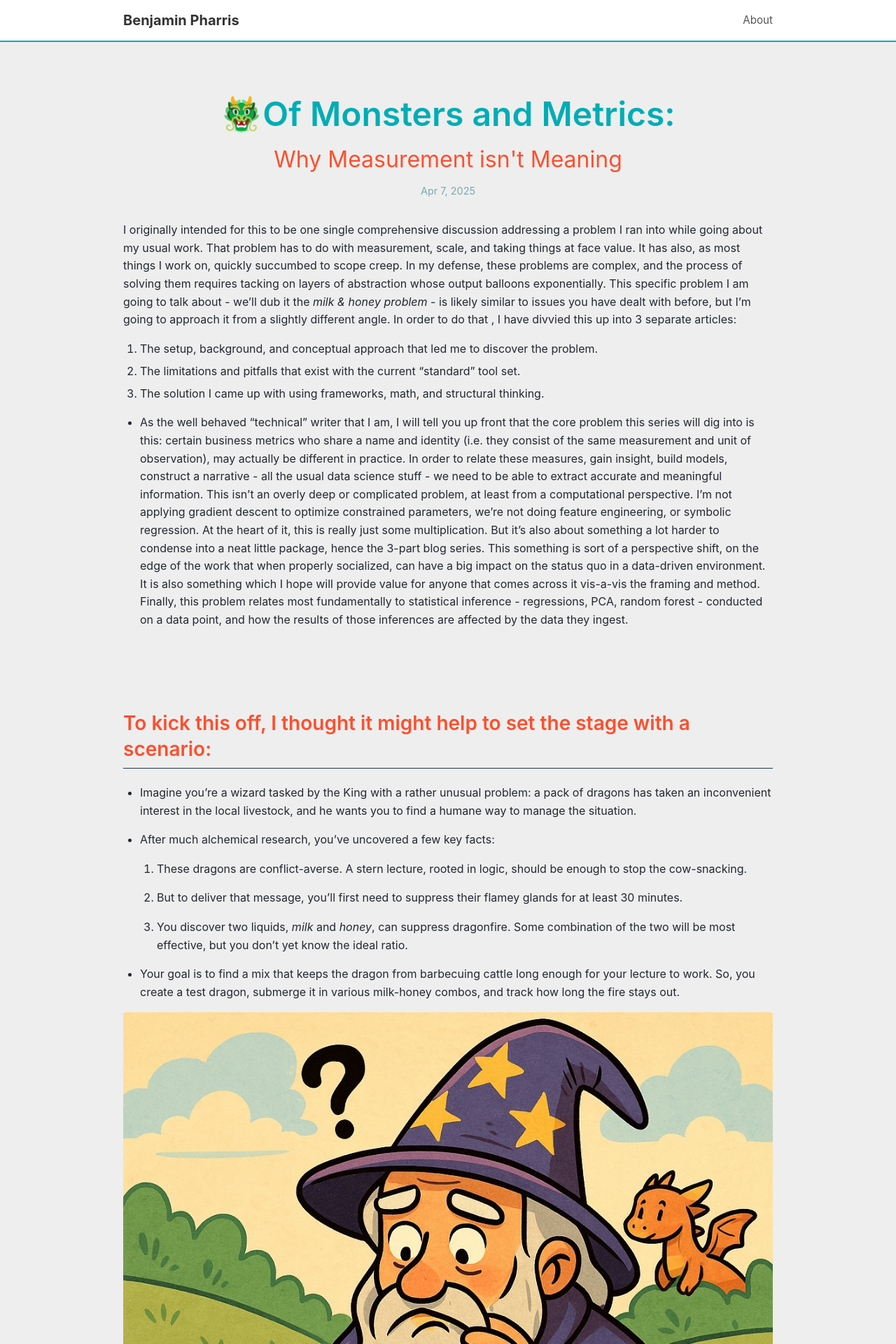
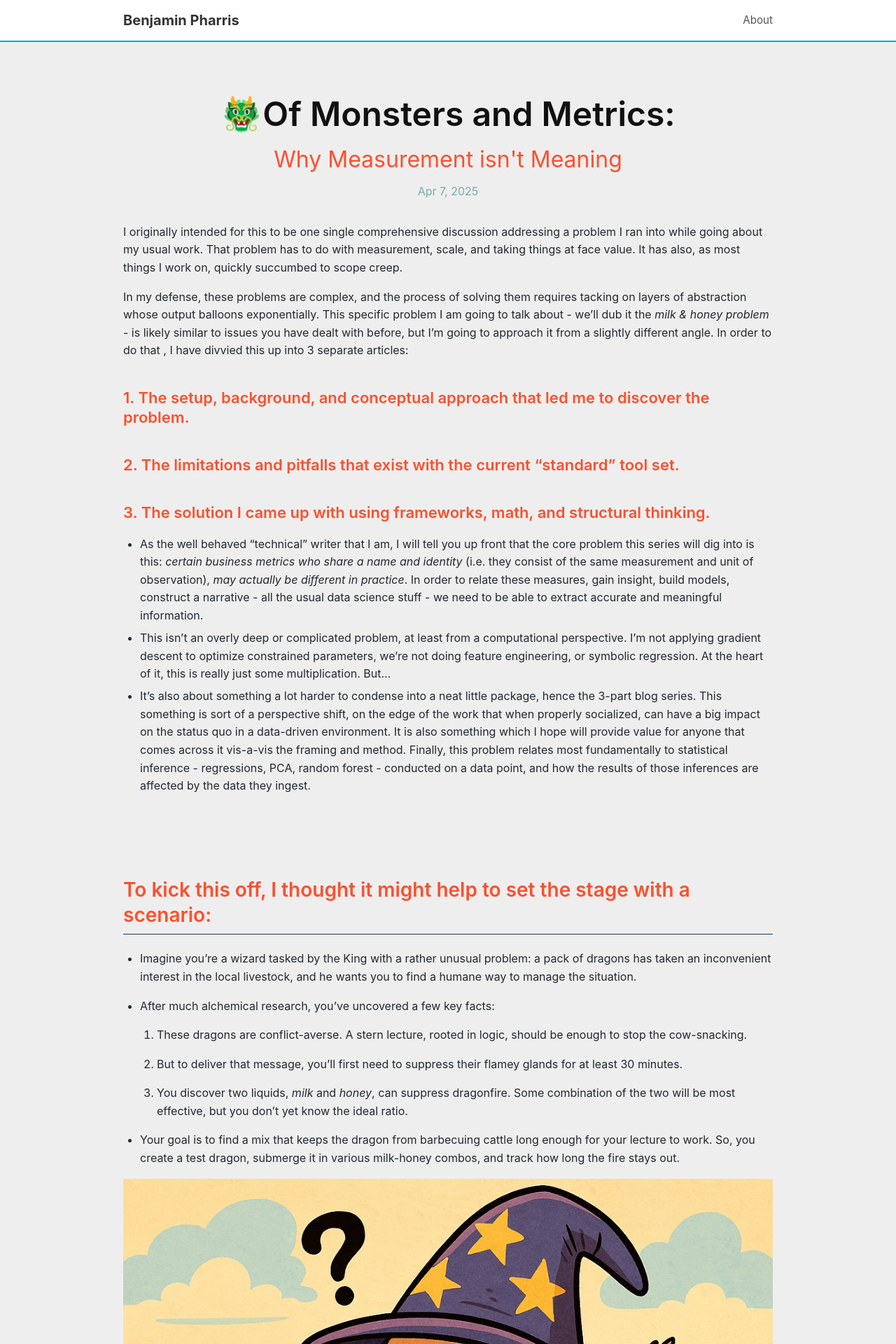
Before and after one commit to benjaminpharris/benjaminpharris.github.io, a Jekyll site: the page built from _posts/2025-04-07-monsters.md, in a window 1280 px wide. Shown: the top 1920 px of the page at 70% size. Built offline with Jekyll 4.4.1, drawn with Linux system fonts in a browser that asks for light colours.

Commit message:
color and format changes

```diff
--- a/_posts/2025-04-07-monsters.md
+++ b/_posts/2025-04-07-monsters.md
@@ -5,13 +5,17 @@ subtitle: "Why Measurement isn't Meaning"
 ---
 
 I originally intended for this to be one single comprehensive discussion addressing a problem I ran into while going about my usual work. That problem has to do with measurement, scale, and taking things at face value.
-It has also, as most things I work on, quickly succumbed to scope creep. In my defense, these problems are complex, and the process of solving them requires tacking on layers of abstraction whose output balloons exponentially. This specific problem I am going to talk about - we'll dub it the _milk & honey problem_ - is likely similar to issues you have dealt with before, but I'm going to approach it from a slightly different angle. In order to do that , I have divvied this up into 3 separate articles:
+It has also, as most things I work on, quickly succumbed to scope creep.
 
-1. The setup, background, and conceptual approach that led me to discover the problem.
-2. The limitations and pitfalls that exist with the current "standard" tool set.
-3. The solution I came up with using frameworks, math, and structural thinking.
+In my defense, these problems are complex, and the process of solving them requires tacking on layers of abstraction whose output balloons exponentially. This specific problem I am going to talk about - we'll dub it the _milk & honey problem_ - is likely similar to issues you have dealt with before, but I'm going to approach it from a slightly different angle. In order to do that , I have divvied this up into 3 separate articles:
 
-- As the well behaved "technical" writer that I am, I will tell you up front that the core problem this series will dig into is this: certain business metrics who share a name and identity (i.e. they consist of the same measurement and unit of observation), may actually be different in practice. In order to relate these measures, gain insight, build models, construct a narrative - all the usual data science stuff  - we need to be able to extract accurate and meaningful information. This isn't an overly deep or complicated problem, at least from a computational perspective. I'm not applying gradient descent to optimize constrained parameters, we're not doing feature engineering, or symbolic regression. At the heart of it, this is really just some multiplication. But it's also about something a lot harder to condense into a neat little package, hence the 3-part blog series. This something is sort of a perspective shift, on the edge of the work that when properly socialized, can have a big impact on the status quo in a data-driven environment. It is also something which I hope will provide value for anyone that comes across it vis-a-vis the framing and method. Finally, this problem relates most fundamentally to statistical inference - regressions, PCA, random forest - conducted on a data point, and how the results of those inferences are affected by the data they ingest.
+### 1. The setup, background, and conceptual approach that led me to discover the problem.
+### 2. The limitations and pitfalls that exist with the current "standard" tool set.
+### 3. The solution I came up with using frameworks, math, and structural thinking.
+
+- As the well behaved "technical" writer that I am, I will tell you up front that the core problem this series will dig into is this: *certain business metrics who share a name and identity* (i.e. they consist of the same measurement and unit of observation), *may actually be different in practice*. In order to relate these measures, gain insight, build models, construct a narrative - all the usual data science stuff - we need to be able to extract accurate and meaningful information.
+- This isn't an overly deep or complicated problem, at least from a computational perspective. I'm not applying gradient descent to optimize constrained parameters, we're not doing feature engineering, or symbolic regression. At the heart of it, this is really just some multiplication. But...
+- It's also about something a lot harder to condense into a neat little package, hence the 3-part blog series. This something is sort of a perspective shift, on the edge of the work that when properly socialized, can have a big impact on the status quo in a data-driven environment. It is also something which I hope will provide value for anyone that comes across it vis-a-vis the framing and method. Finally, this problem relates most fundamentally to statistical inference - regressions, PCA, random forest - conducted on a data point, and how the results of those inferences are affected by the data they ingest.
 
 ---
 
--- a/assets/css/main.css
+++ b/assets/css/main.css
@@ -151,7 +151,7 @@ th { background-color: #f7f7f7; font-weight: 600; }
 .post-header { margin-bottom: 2rem; text-align: center; }
 .post-title { font-size: 3rem; margin-bottom: 0.5rem; }
 .post-subtitle { color: #FE4F2D; font-size: 2rem; margin-bottom: 0.5rem; }
-.post-meta { color: #76ABAE; font-size: 0.9rem; }
+.post-meta { color: #76ABAE; font-size: 1rem; }
 .post-content { margin-top: 2rem; }
 .post-content h2 { margin-top: 3em; padding-bottom: 0.3em; border-bottom: 1px solid #213555; }
 .post-content h3 { margin-top: 1.8em; }
@@ -170,7 +170,11 @@ th { background-color: #f7f7f7; font-weight: 600; }
   --card-bg: #393E46;
   --accent-color-1: #213555; /* Example Purple */
   --accent-color-2: #FE4F2D; /* Example Red */
-  h2, h3, h4, h5, h6 {
+  h2 {
+    color: var(--accent-color-2);
+    /* ... other heading styles ... */
+  }
+   h3, h4, h5, h6 {
     color: var(--accent-color-2);
     /* ... other heading styles ... */
   }
@@ -182,8 +186,8 @@ body {
   background-color: var(--background-color);
   /* Rest of body styles... */
 }
-h1, h2, h3, h4, h5, h6 {
-  color: var(--heading-color);
+h3, h4, h5, h6 {
+  color: var(--accent-color-1);
   /* Rest of heading styles... */
 }
 a {
```
